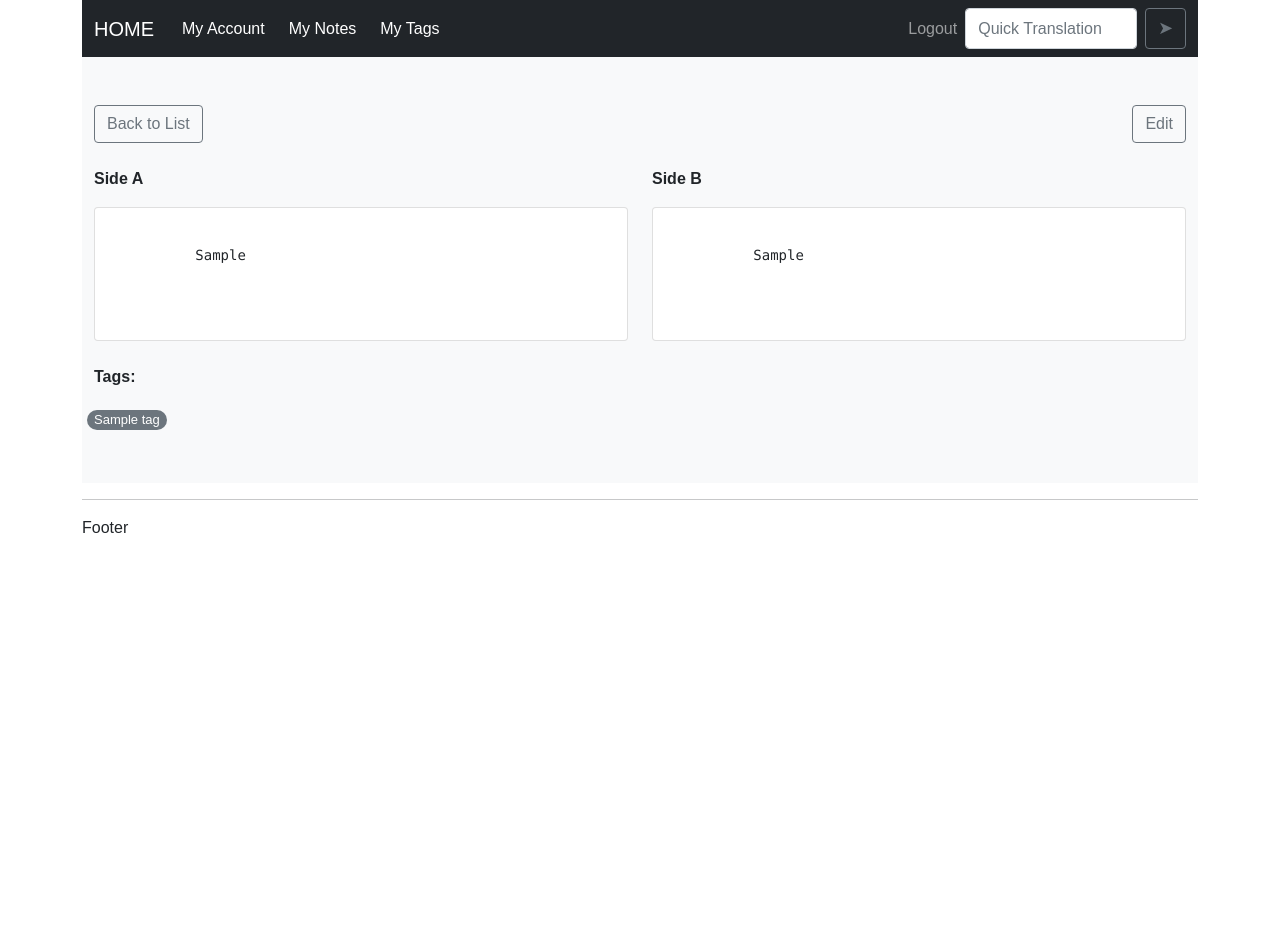
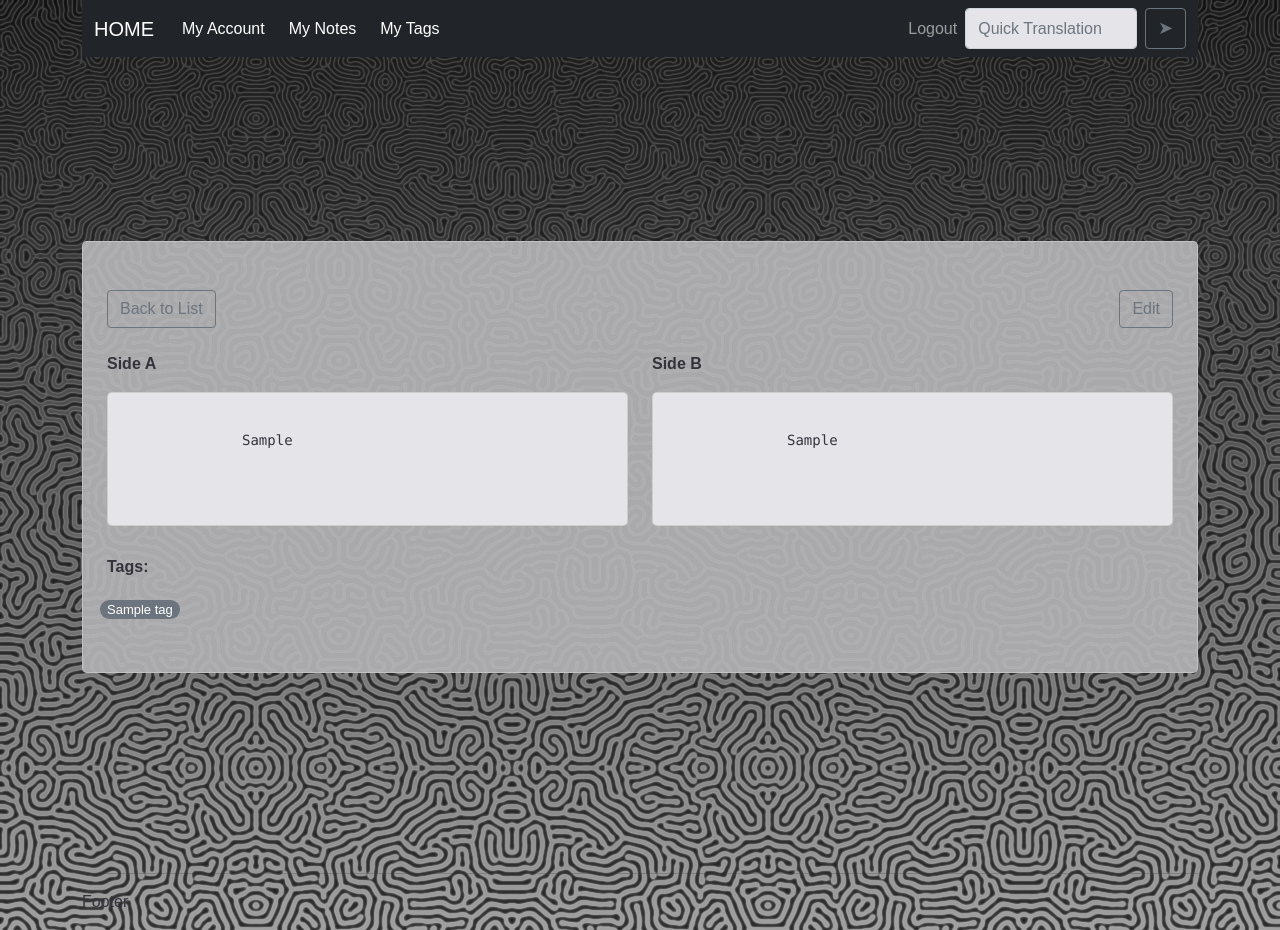
Before and after one commit to axyorah/nl-news-translator, a Django app: page /notes/00000000-0000-0000-0000-000000000001/ in a window 1280 px wide. Before the commit the page ends 533 px from the top, so only its background shows below. Run offline with Django 3.2, Linux system fonts and the light colour scheme; a user stored in the database is signed in; tables that the repository leaves empty hold one stand-in row (values such as "Sample post"); parts of the project's set-up code (start-up, migrations or seed data) failed here and were passed over.

Commit message:
display: now the looks is somewhat unified and not too horrendous

```diff
--- a/news/templates/news/partials/filter.html
+++ b/news/templates/news/partials/filter.html
@@ -18,7 +18,7 @@
 
     <div id="query-container">
       <label for="query-filter">Search by Key Word</label>
-      <input type="text" id="query-filter" name="query-filter"/>
+      <input type="text" id="query-filter" class="boxed" name="query-filter"/>
     </div>
 
     <div id="date-container">
@@ -26,5 +26,5 @@
       <span>TBA</span>
     </div>
 
-  <button type="submit" class="btn btn-outline-secondary">Submit</button>
+  <button type="submit" class="btn btn-secondary w-100">Submit</button>
 </form>
--- a/notes/templates/notes/note.html
+++ b/notes/templates/notes/note.html
@@ -4,16 +4,25 @@
 {% block content %}
 {% if note %}
 
-<main class="container bg-light py-4">
-  <div class="d-flex space-between my-4">
-    <a class="btn btn-outline-secondary" href="{% url 'note-list' %}">Back to List</a>
-    <a class="btn btn-outline-secondary" href="{% url 'note-update' note.id %}">Edit</a>
-  </div>
+<main class="container">
+  <div class="row abs-centered">
+    <div class="col mycard boxed p-4">
 
-  <div class="row my-4">
+      <section class="d-flex space-between my-4">
+        <a class="btn btn-outline-secondary" href="{% url 'note-list' %}"
+          >Back to List</a
+        >
+        <a
+          class="btn btn-outline-secondary"
+          href="{% url 'note-update' note.id %}"
+          >Edit</a
+        >
+      </section>
+
+      <section class="row my-4">
         <div class="col-12 col-md-6">
           <p><b>Side A</b></p>
-      <div class="card p-3">
+          <div class="boxed text-field p-3">
             <pre>
               <code>
               {{ note.side_a }}
@@ -24,7 +33,7 @@
 
         <div class="col-12 col-md-6">
           <p><b>Side B</b></p>
-      <div class="card p-3">
+          <div class="boxed text-field p-3">
             <pre>
               <code>
               {{ note.side_b }}
@@ -32,17 +41,16 @@
             </pre>
           </div>
         </div>
+      </section>
+
+      <section class="row my-4">
+        <p><b>Tags: </b></p>
+        {% if note.tags %} {% for tag in note.tags.all %}
+        <span class="col capsule">{{ tag }}</span>
+        {% endfor %} {% endif %}
+      </section>
     </div>
-
-  <div class="row my-4">
-    <p><b>Tags: </b></p>
-    {% if note.tags %}
-      {% for tag in note.tags.all %}
-        <span class="col capsule">{{ tag }}</span>
-      {% endfor %}
-    {% endif %}
   </div>
-
 </main>
 
 {% endif %}
--- a/static/css/article-list.css
+++ b/static/css/article-list.css
@@ -28,5 +28,5 @@
 }
 
 .list-group-item:hover {
-    background-color: rgba(230,230,250,0.3);
+    background-color: var(--color-inpt-highlight);
 }
--- a/static/css/article-selected.css
+++ b/static/css/article-selected.css
@@ -3,7 +3,7 @@ th[scope="col"] {
 }
 
 tr:hover {
-    background-color: rgba(230,230,250, 0.3);
+    background-color: var(--color-inpt-highlight);
 }
 
 .dark-block {
--- a/static/css/forms.css
+++ b/static/css/forms.css
@@ -9,14 +9,13 @@ form .row {
     padding: 5px 0 5px 0;
 }
 
-form textarea, input[type="text"] {
+.text-field, form textarea, input[type="text"] {
     width: 100%;
     background-color: var(--color-inpt);
     color: var(--color-inpt-txt);
 }
 
 input[type="checkbox"] {
-    /* transition: visibility 0.3s linear, opacity 0.3s linear; */
     align-self: center;
     margin-right: 5px;
 }
--- a/static/css/style.css
+++ b/static/css/style.css
@@ -1,22 +1,37 @@
+/* DARK THEME */
 :root {
-    /* --color-bg: rgb(55, 54, 61);
-    --color-inpt: rgba(55, 54, 61, 0.7);
-    --color-inpt-txt: white; */
+    --color-bg: white;
+    --color-txt: rgb(52, 50, 58);
+    --color-inpt-highlight: rgb(238, 238, 250);
+    --color-inpt: rgb(228, 228, 233);
+    --color-inpt-txt: rgb(52, 50, 58);
+    --color-card: rgb(169, 169, 172);
+    --color-box-edge: rgba(200,200,200,0.8);
 
-    /* --color-bg: rgb(193, 191, 207);
-    --color-inpt: rgba(232, 231, 240, 0.7);
-    --color-inpt-txt: rgb(52, 50, 58); */
-
-    --color-bg: white;
-    --color-inpt: white;
-    --color-inpt-txt: rgb(52, 50, 58);
-    /* --color-card: rgb(250, 250, 250);  */
-    --color-card: rgb(250,250,253);
+    --bg: url('../imgs/angelfish5.png');
+    --bg-gradient: linear-gradient(black, #999);
 }
 
+/* AGRHH! MY EYES! */
+/* :root {
+    --color-bg: rgb(117, 13, 65);
+    --color-txt: rgb(165, 164, 164);
+    --color-inpt: rgba(129, 79, 98, 0.95);
+    --color-inpt-txt: white;
+    --color-card: rgb(117, 13, 65);
+    --color-box-edge: rgba(129, 79, 98, 0.95);
+
+    --bg: url('../imgs/angelfish5.png');
+    --bg-gradient: linear-gradient(#fa0341, #f85f07);
+} */
+
 body {
+    height: 100%;
     font-family: sans-serif;
-    background-color: var(--color-bg);
+    background: var(--bg), var(--bg-gradient);
+    background-repeat: repeat;
+    background-attachment: fixed;
+    color: var(--color-txt);
 }
 
 .capsule, .capsule-a {
@@ -37,7 +52,7 @@ body {
 }
 
 .boxed {
-    border: 1px solid rgba(200,200,200,0.8);
+    border: 1px solid var(--color-box-edge);
     border-radius: 5px;
     margin-top: 5px;
     margin-bottom: 5px;
@@ -52,6 +67,14 @@ body {
 }
 
 .mycard {
-    background-color: var(--color-card);
+    background: var(--bg), var(--color-card);
+    background-repeat: repeat;
+    background-attachment: fixed;
+    background-blend-mode: lighten;
     border-radius: 5px;
+    color: var(--color-txt);
 }
+
+.list-group, .list-group-item, tbody {
+    background-color: var(--color-inpt);
+}
```
Also changed, not shown: news/templates/news/news.html (+8 -0 lines), notes/templates/notes/note-form.html (+33 -25 lines), notes/templates/notes/note-list.html (+50 -19 lines), notes/templates/notes/tag-form.html (+29 -9 lines), notes/templates/notes/tag-list.html (+22 -3 lines), users/templates/users/login_registration.html (+8 -0 lines), users/templates/users/profile.html (+7 -2 lines), users/templates/users/profile_form.html (+14 -6 lines), static/imgs/angelfish5-bright.png (added), static/imgs/angelfish5.png (added). Lines whose indentation alone changed are shown as unchanged.
